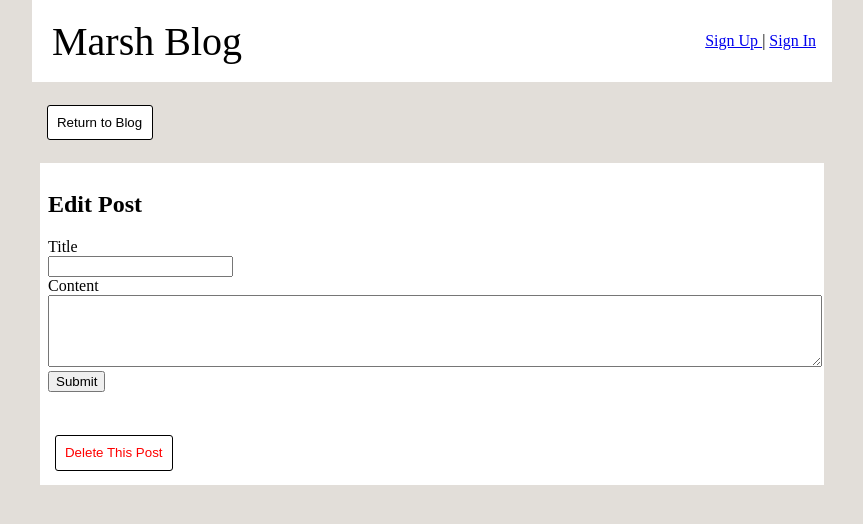
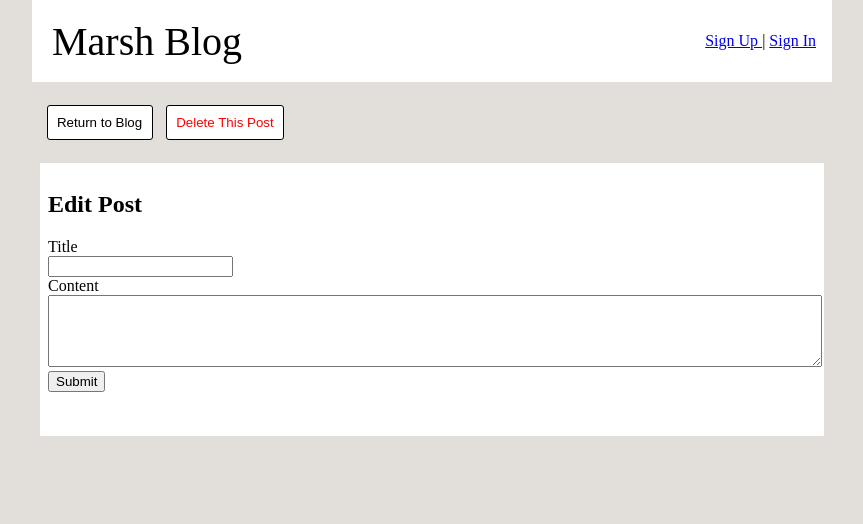
Before and after one commit to Minimalistic/Udacity-Multi-User-Blog, a Python web app: template templates/editpost.html in a window 1280 px wide. Shown: the top 524 px of the page, without its empty margins (208-1071 px from the left). Run offline with Jinja, Linux system fonts and the light colour scheme; the template is opened without the code that fills it, so the values that code supplies are empty.

Commit message:
Relocated delete button for posts to toolbox, restyled it to fit theme

```diff
--- a/static/main.css
+++ b/static/main.css
@@ -27,6 +27,14 @@ button:hover {
     border: 1px solid black;
 }
 
+#delete {
+    color:#ff0000;
+}
+
+#delete:hover {
+    color:white;
+    background-color:red;
+}
 .main-project-bar {
     display:flex;
     padding-top:2%;
@@ -98,13 +106,6 @@ button:hover {
 .panel-style textarea {
     width:100%;
 
-}
-.danger-zone {
-    width:100%;
-}
-
-.danger-zone button {
-    color:#ff0000;
 }
 
 .login-area {
--- a/templates/editpost.html
+++ b/templates/editpost.html
@@ -4,6 +4,9 @@
     <form action="/">
       <button>Return to Blog</button>
     </form>
+	<form action="/delete/{{ article.key().id() }}" method="post" onsubmit="return confirm('Are you sure you want to delete this post?');">
+		<button id="delete" type="submit">Delete This Post</button>
+	</form>
   </div>
 <div class="panel-style">
 	<h2>Edit Post</h2>
@@ -24,11 +27,6 @@
 	</form>
 	<br>
 	<br>
-	<div class="danger-zone">
 
-	<form action="/delete/{{ article.key().id() }}" method="post" onsubmit="return confirm('Are you sure you want to delete this post?');">
-		<button type="submit">Delete This Post</button>
-	</form>
-	</div>
 </div>
 {% endblock %}
```
